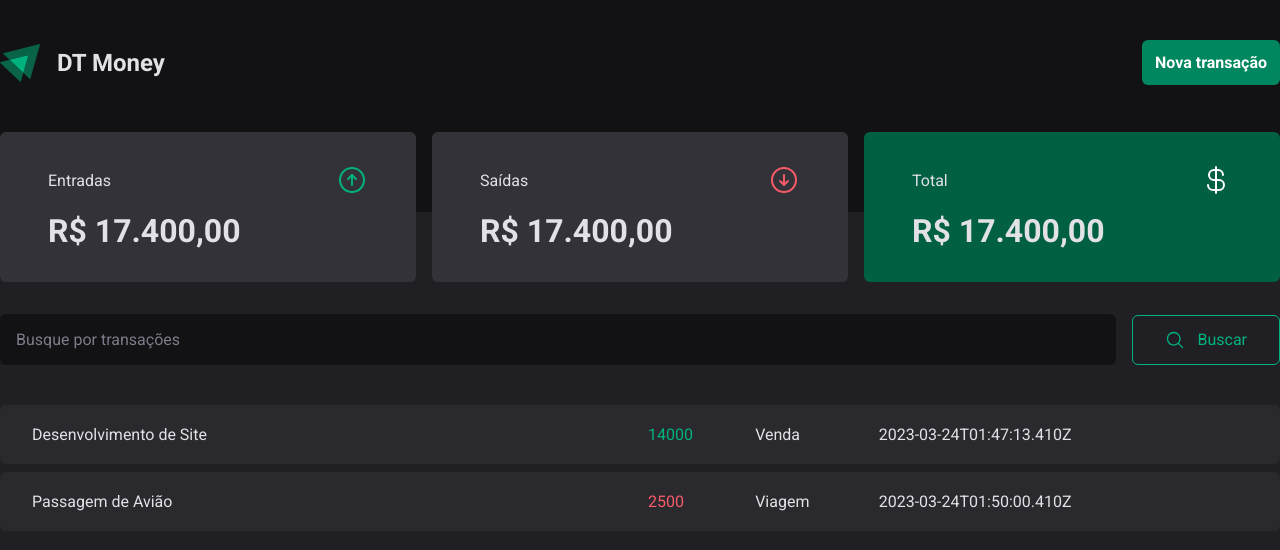
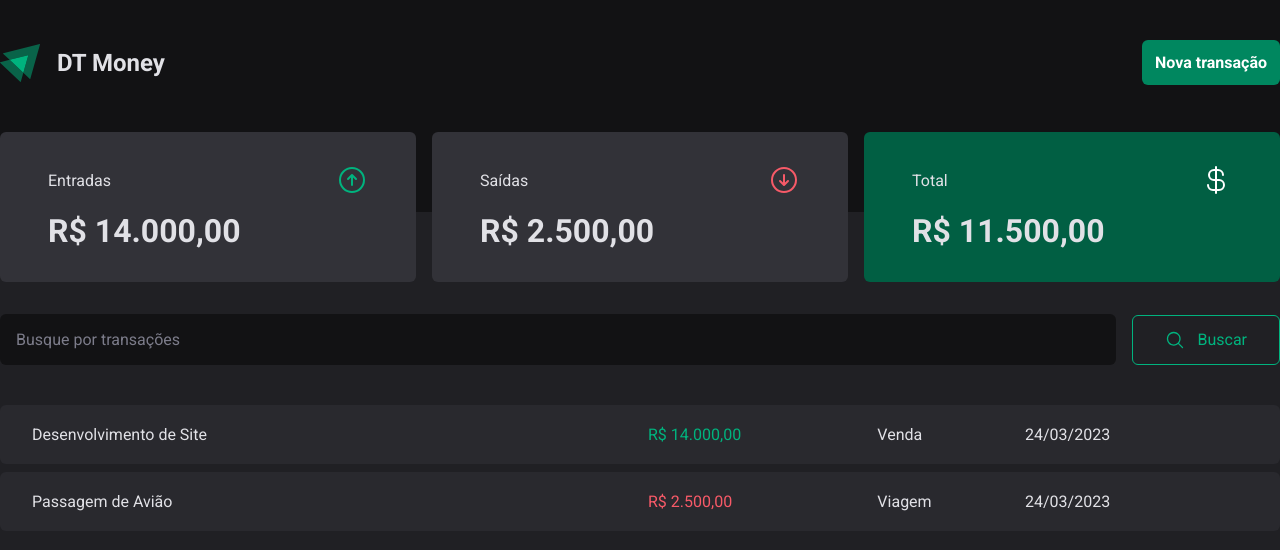
Before and after one commit to tsxfabio/dtmoney, a React (Vite) app: page / in a window 1280 px wide. Shown: the top 550 px of the page. Built offline with nearby package versions, Linux system fonts and the light colour scheme; data requests are answered from the project's data file.

Commit message:
add formatter e populando dashboard

```diff
--- a/src/components/DashboardBox/index.tsx
+++ b/src/components/DashboardBox/index.tsx
@@ -3,9 +3,32 @@ import {
   ArrowCircleDown,
   CurrencyDollar,
 } from "@phosphor-icons/react";
+import { useContext } from "react";
+import { TransactionsContext } from "../../contexts/TransactionsContext";
+import { currencyFormatter } from "../../utils/formatter";
 import { DashboardCard, DashboardContainer } from "./styles";
 
 export function DashboardBox() {
+  const { transactions } = useContext(TransactionsContext);
+
+  const dashboardData = transactions.reduce(
+    (acc, transactions) => {
+      if (transactions.type === "income") {
+        acc.income += transactions.price;
+        acc.total += transactions.price;
+      } else {
+        acc.outcome += transactions.price;
+        acc.total -= transactions.price;
+      }
+      return acc;
+    },
+    {
+      income: 0,
+      outcome: 0,
+      total: 0,
+    }
+  );
+
   return (
     <DashboardContainer>
       <DashboardCard>
@@ -13,21 +36,21 @@ export function DashboardBox() {
           <span>Entradas</span>
           <ArrowCircleUp size={32} color='#00B37E' />
         </header>
-        <strong>R$ 17.400,00</strong>
+        <strong>{currencyFormatter.format(dashboardData.income)}</strong>
       </DashboardCard>
       <DashboardCard>
         <header>
           <span>Saídas</span>
           <ArrowCircleDown size={32} color='#F75A68' />
         </header>
-        <strong>R$ 17.400,00</strong>
+        <strong>{currencyFormatter.format(dashboardData.outcome)}</strong>
       </DashboardCard>
       <DashboardCard variant='green'>
         <header>
           <span>Total</span>
           <CurrencyDollar size={32} color='#FFFFFF' />
         </header>
-        <strong>R$ 17.400,00</strong>
+        <strong>{currencyFormatter.format(dashboardData.total)}</strong>
       </DashboardCard>
     </DashboardContainer>
   );
--- a/src/pages/Home/index.tsx
+++ b/src/pages/Home/index.tsx
@@ -1,6 +1,7 @@
 import { useContext, useEffect, useState } from "react";
 import { DashboardBox } from "../../components/DashboardBox";
 import { TransactionsContext } from "../../contexts/TransactionsContext";
+import { currencyFormatter, dateFormatter } from "../../utils/formatter";
 import { SearchForm } from "./components/SearchForm";
 import { HomeContainer, PriceHighLight, TableContainer } from "./styles";
 
@@ -20,10 +21,12 @@ export function Home() {
                 <tr key={t.id}>
                   <td width='50%'>{t.description}</td>
                   <td>
-                    <PriceHighLight variant={t.type}>{t.price}</PriceHighLight>
+                    <PriceHighLight variant={t.type}>
+                      {currencyFormatter.format(t.price)}
+                    </PriceHighLight>
                   </td>
                   <td>{t.category}</td>
-                  <td>{t.createdAt}</td>
+                  <td>{dateFormatter.format(new Date(t.createdAt))}</td>
                 </tr>
               );
             })}
--- /dev/null
+++ b/src/utils/formatter.ts
@@ -0,0 +1,6 @@
+export const dateFormatter = new Intl.DateTimeFormat("pt-BR");
+
+export const currencyFormatter = new Intl.NumberFormat("pt-BR", {
+  style: "currency",
+  currency: "BRL",
+});
```
